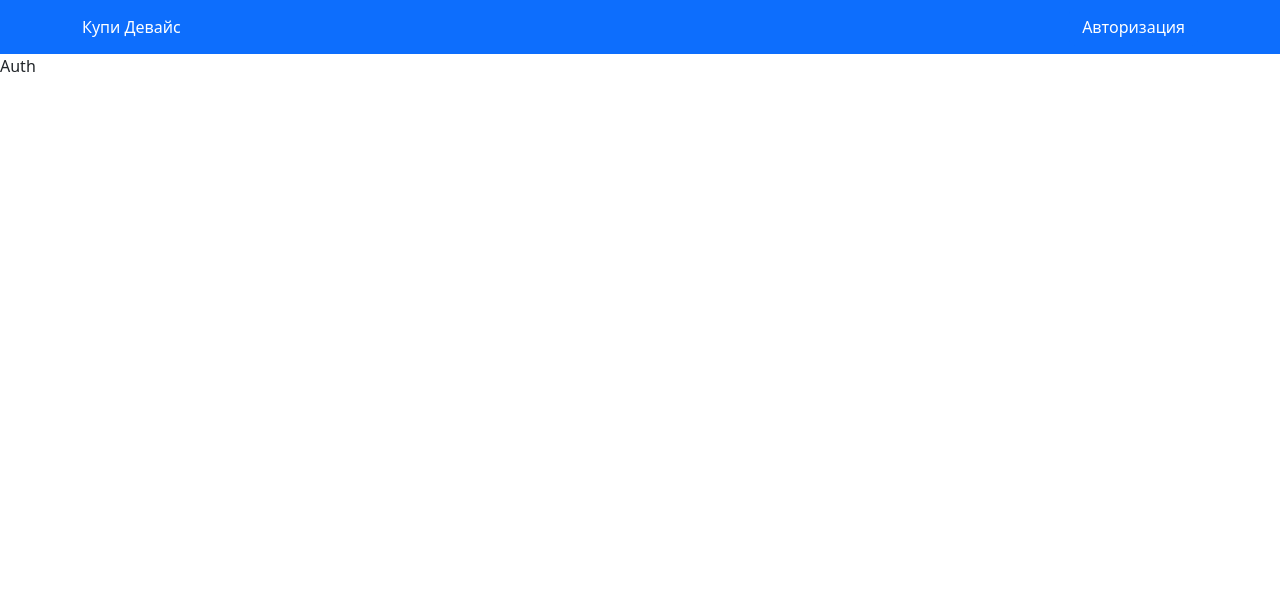
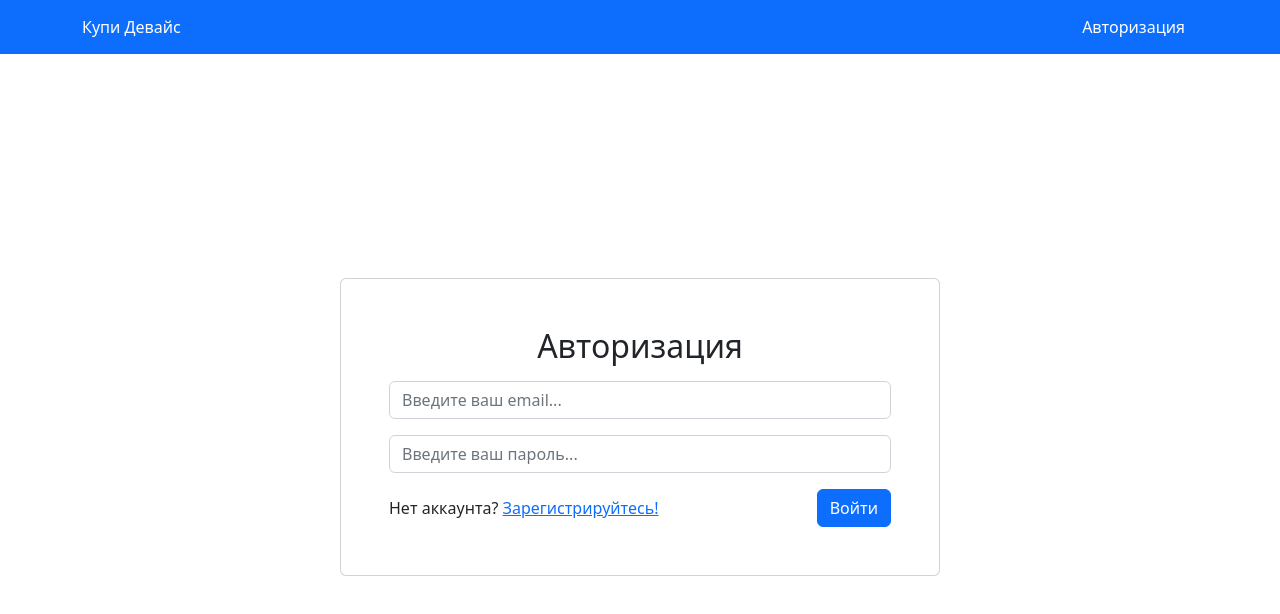
Before and after one commit to AntonAmialchenia/Store-online, a React (Create React App) app in the folder client/: page /login in a window 1280 px wide. Shown: the top 614 px of the page. Built offline with nearby package versions, Linux system fonts and the light colour scheme.

Commit message:
Сделал страницу регистрации

```diff
--- a/client/src/pages/Auth.tsx
+++ b/client/src/pages/Auth.tsx
@@ -1,10 +1,51 @@
 import React from 'react';
+import { Container, Form } from 'react-bootstrap';
+import Card from 'react-bootstrap/Card'
+import Button from 'react-bootstrap/esm/Button';
+import Row from 'react-bootstrap/esm/Row';
+import { NavLink, useLocation } from 'react-router-dom';
+import { LOGIN_ROUTE, REGISTRATION_ROUTE } from './../utils/consts';
+
 
 const Auth = () => {
+    const location = useLocation()
+    const isLogin = location.pathname === LOGIN_ROUTE
+    console.log(location);
+
     return (
-        <div>
-            Auth
-        </div>
+        <Container
+        className="d-flex justify-content-center align-items-center"
+        style={{height: window.innerHeight - 54}}
+        >
+            <Card style={{width: 600}} className="p-5">
+                <h2 className="m-auto">{isLogin ? "Авторизация" : "Регистрация"}</h2>
+                <Form className='d-flex flex-column'>
+                    <Form.Control
+                        className='mt-3'
+                        placeholder='Введите ваш email...'
+                    />
+                    <Form.Control
+                        className='mt-3'
+                        placeholder='Введите ваш пароль...'
+                    />
+                    <div className='d-flex justify-content-between mt-3 pl-3 pr-3 align-items-center'>
+                        {isLogin ?
+                            <div>
+                                Нет аккаунта? <NavLink to={REGISTRATION_ROUTE}>Зарегистрируйтесь!</NavLink>
+                            </div>
+                            :
+                            <div>
+                                Есть аккаунт? <NavLink to={LOGIN_ROUTE}>Войдите!</NavLink>
+                            </div>
+                        }
+                        <Button >
+                        {isLogin ? "Войти" : "Регистрация"}
+                        </Button>
+                    </div>
+
+                </Form>
+            </Card>
+        </Container>
     );
 };
 
```
Also changed, not shown: client/src/components/NavBar.tsx (+14 -10 lines).
